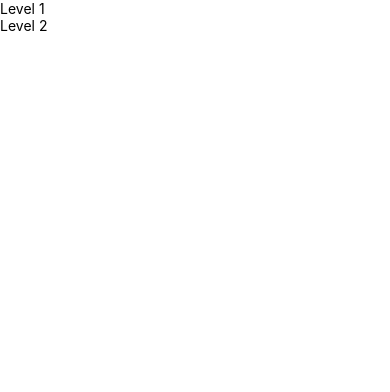
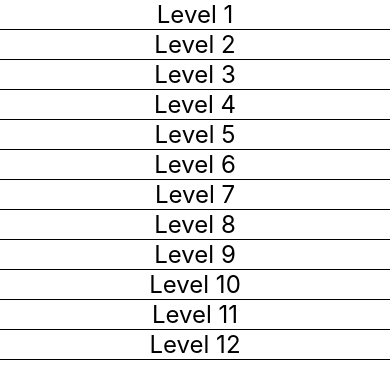
Before and after one commit to MuzykaMan/Portfolio, a React Native app in the folder music_theory_app/: screen / in a window 390 px wide. Shown: the top 392 px of the page. Built offline with nearby package versions, Linux system fonts and the light colour scheme.

Commit message:
New component created

```diff
--- /dev/null
+++ b/music_theory_app/src/components/TitleCell.tsx
@@ -0,0 +1,32 @@
+import React from "react"
+import { View, Text, StyleSheet } from "react-native"
+
+const styles = StyleSheet.create({
+    title: {
+        fontSize: 24,
+        color: 'black',
+        textAlign: 'center'
+    },
+    container: {
+        height: 100,
+        flex: 1,
+        alignItems: 'center',
+        justifyContent: 'center',
+        borderBottomColor: 'black',
+        borderBottomWidth: 0.5,
+    }
+})
+
+interface TitleCellProps {
+    title: string;
+}
+
+function TitleCell(props: TitleCellProps) {
+    return (
+        <View style={styles.container}>
+            <Text style={styles.title}>{props.title}</Text>
+        </View>
+    )
+}
+
+export default TitleCell
--- a/music_theory_app/src/screens/LevelScreen.tsx
+++ b/music_theory_app/src/screens/LevelScreen.tsx
@@ -1,5 +1,6 @@
-import { View, FlatList, Text } from "react-native"
+import { View, FlatList, Text, TextInput } from "react-native"
 import Level from "../models/Level"
+import TitleCell from "../components/TitleCell"
 
 const levels: Level[] = [
   {
@@ -9,7 +10,48 @@ const levels: Level[] = [
   {
     title: 'Level 2',
     concepts: []
-    }
+  },
+  {
+    title: 'Level 3',
+    concepts: []
+  },
+  {
+    title: 'Level 4',
+    concepts: []
+  },
+  {
+    title: 'Level 5',
+    concepts: []
+  },
+  {
+    title: 'Level 6',
+    concepts: []
+  },
+  {
+    title: 'Level 7',
+    concepts: []
+  },
+  {
+    title: 'Level 8',
+    concepts: []
+  },
+  {
+    title: 'Level 9',
+    concepts: []
+  },
+  {
+    title: 'Level 10',
+    concepts: []
+  },
+  {
+    title: 'Level 11',
+    concepts: []
+  },
+  {
+    title: 'Level 12',
+    concepts: []
+  },
+
 ]
 
 function LevelScreen() {
@@ -18,7 +60,7 @@ const levels: Level[] = [
     <View>
       <FlatList
         data={levels}
-      renderItem={({item}) => <Text>{item.title}</Text>}  />
+        renderItem={({ item }) => <TitleCell title={item.title} />} />
     </View>
   )
 }
```
Lines whose indentation alone changed are shown as unchanged.
